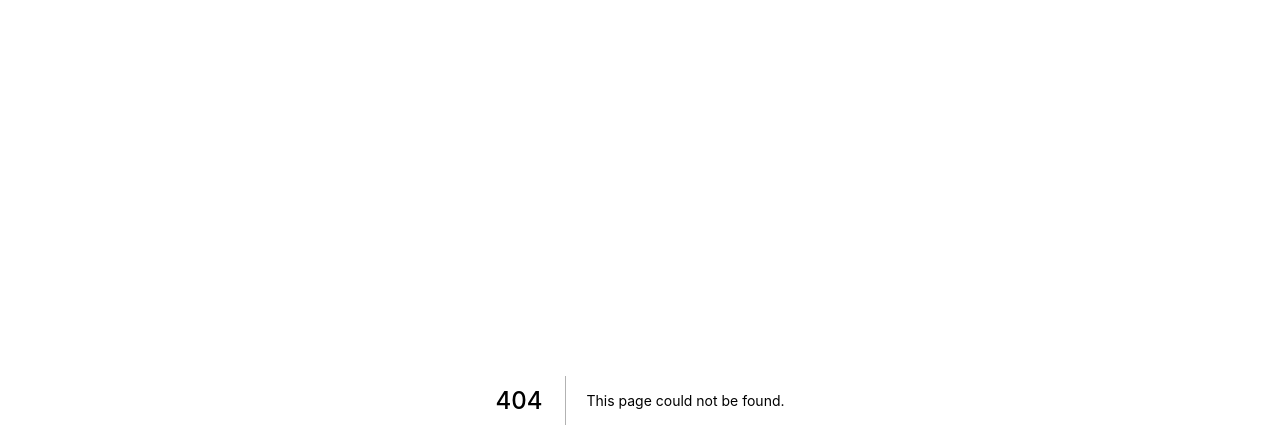
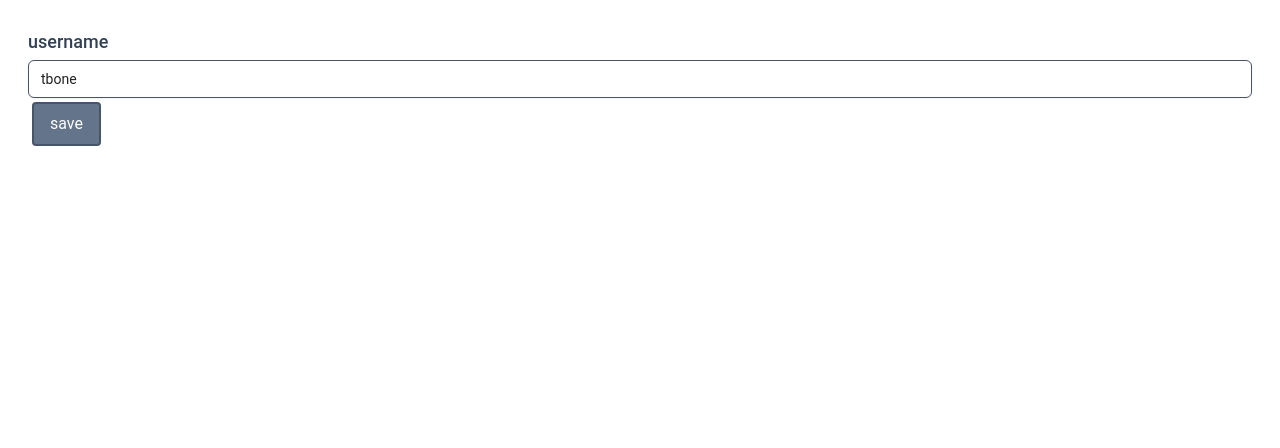
Before and after one commit to zethporter/morgan-wrestling-nextjs, a Next.js app: page /test in a window 1280 px wide. Before the commit this address had no page. Shown: the top 448 px of the page. Built offline with nearby package versions, Linux system fonts and the light colour scheme.

Commit message:
Added tailwind to project

```diff
--- a/pages/_app.js
+++ b/pages/_app.js
@@ -1,5 +1,6 @@
 import { ThemeProvider, CssBaseline } from "@mui/material"
 import theme from '../components/theme'
+import '../styles/globals.scss'
 
 function MyApp({ Component, pageProps }) {
   return (
--- /dev/null
+++ b/pages/test/index.js
@@ -0,0 +1,34 @@
+import Head from 'next/head'
+
+export default function Home() {
+  return (
+    <div>
+      <Head>
+        <title>Morgan Wrestling | test</title>
+        <meta name="description" content="Generated by create next app" />
+        <link rel="icon" href="/favicon.ico" />
+      </Head>
+
+      <body>
+        <div class="p-7">
+        <form>
+            <label class="block">
+                <span class="block text-lg font-medium text-slate-700">
+                    username
+                </span>
+                <input type="text" value="tbone" class="mt-1 block w-full px-3 py-2 bg-white border border-slate-600 rounded-md text-sm shadow-sm placeholder-slate-400
+      focus:outline-none focus:border-sky-500 focus:ring-1 focus:ring-sky-500
+      disabled:bg-slate-50 disabled:text-slate-500 disabled:border-slate-200 disabled:shadow-none
+      invalid:border-pink-500 invalid:text-pink-600
+      focus:invalid:border-pink-500 focus:invalid:ring-pink-500
+      "/>
+            </label>
+            <button class="text-white border-slate-600 border-2 bg-slate-500 hover:bg-slate-600 m-1 px-4 py-2 rounded">
+                save
+            </button>
+        </form>
+        </div>
+      </body>
+    </div>
+  )
+}
--- /dev/null
+++ b/postcss.config.js
@@ -0,0 +1,6 @@
+module.exports = {
+  plugins: {
+    tailwindcss: {},
+    autoprefixer: {},
+  },
+}
--- a/styles/globals.scss
+++ b/styles/globals.scss
@@ -1,3 +1,7 @@
+@tailwind base;
+@tailwind components;
+@tailwind utilities;
+
 html,
 body {
   padding: 0;
@@ -60,11 +64,11 @@ a {
 }
 
 .rbc-off-range {
-  color: $out-of-range-color;
+  color: #8b5757;
 }
 
 .rbc-off-range-bg {
-  background: $out-of-range-bg-color;
+  background: #8b5757;
 }
 
 .rbc-header {
@@ -78,15 +82,15 @@ a {
   font-weight: bold;
   font-size: 90%;
   min-height: 0;
-  border-bottom: 1px solid $cell-border;
+  border-bottom: 1px solid #8b5757;
 
   & + & {
-    border-left: 1px solid $cell-border;
+    border-left: 1px solid #8b5757;
   }
 
   .rbc-rtl & + & {
     border-left-width: 0;
-    border-right: 1px solid $cell-border;
+    border-right: 1px solid #8b5757;
   }
 
   & > a {
@@ -136,5 +140,5 @@ a {
 }
 
 .rbc-today {
-  background-color: $today-highlight-bg;
+  background-color: #8b5757;
 }
--- /dev/null
+++ b/tailwind.config.js
@@ -0,0 +1,15 @@
+/** @type {import('tailwindcss').Config} */
+module.exports = {
+  content: [
+    "./pages/**/*.{js,ts,jsx,tsx}",
+    "./components/**/*.{js,ts,jsx,txs}"
+  ],
+  theme: {
+    extend: {
+      gridTemplateRows: {
+        '[auto,auto,1fr]': 'auto auto 1fr',
+      },
+    },
+  },
+  plugins: [],
+}
```
Also changed, not shown: package.json (+5 -3 lines), 1 other file (tests, documents, lock files or other folders).
